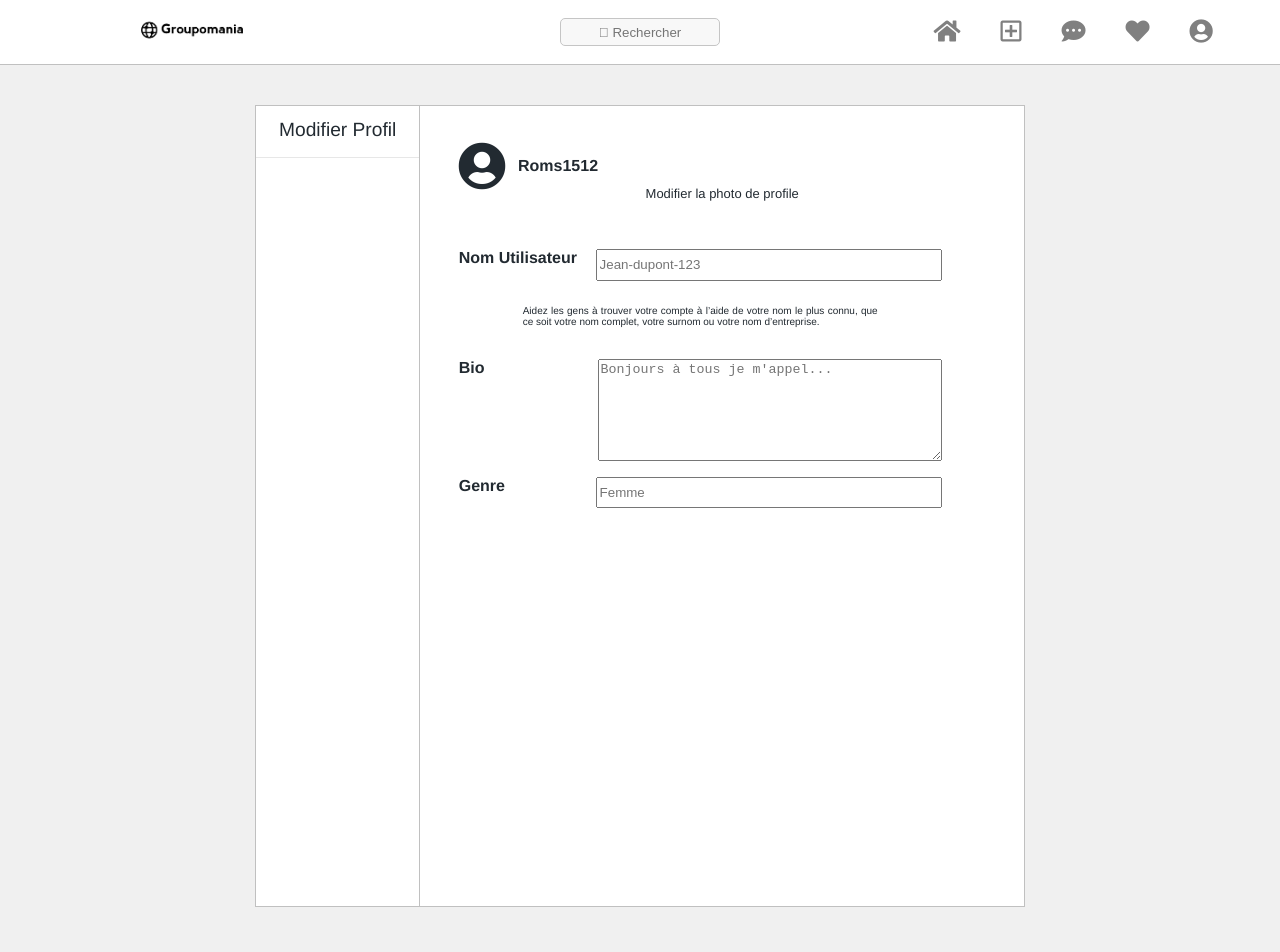
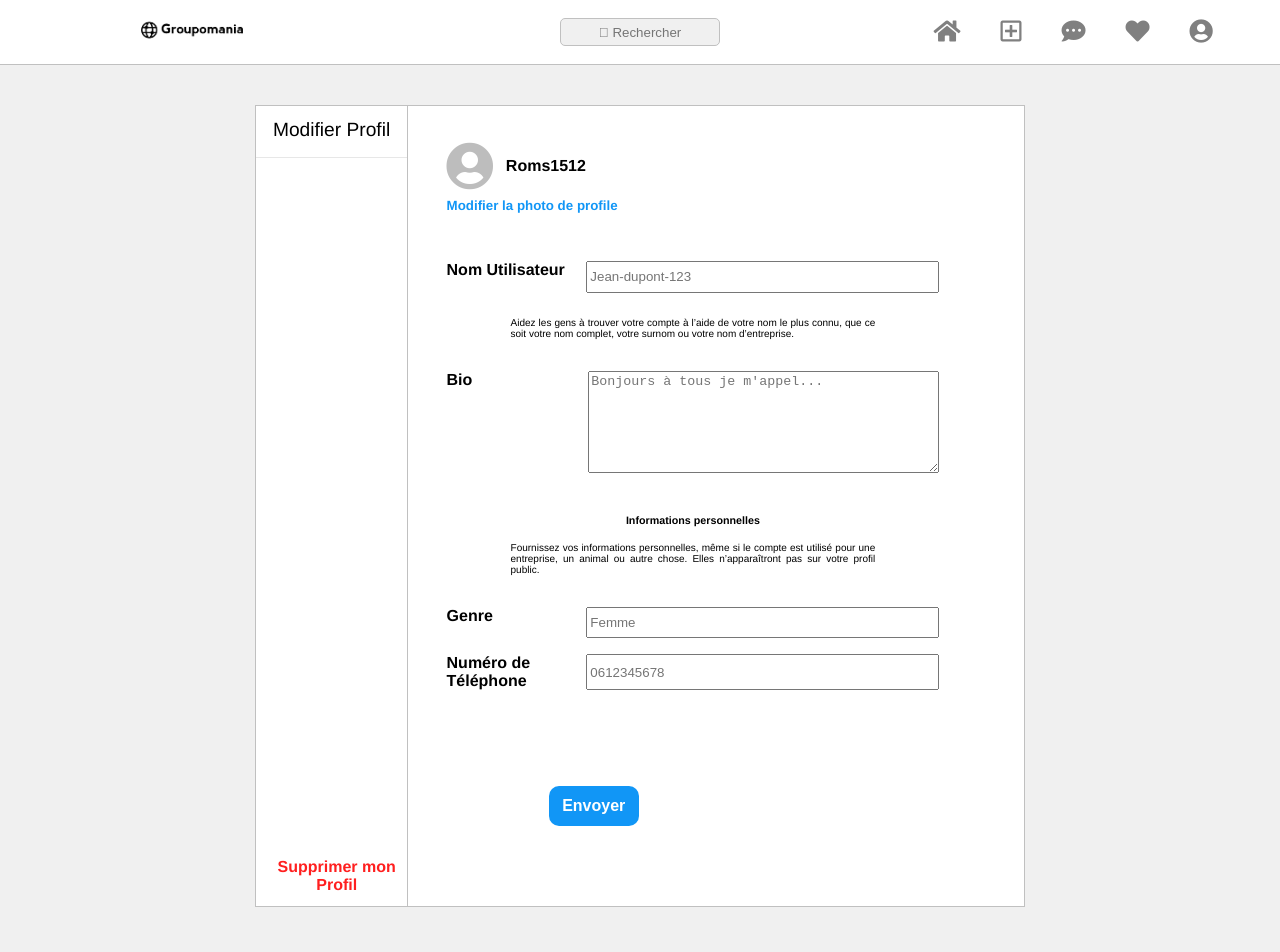
Before and after one commit to Roms1512/LavaurRomain_7_19-07-2021, a Vue app in the folder groupomania/: page /setting in a window 1280 px wide. Shown: the top 952 px of the page. Built offline with nearby package versions, Linux system fonts and the light colour scheme.

Commit message:
commit-7
Avancer sur le Front :
- Création de Variable SCSS
- Mise en Place du "Genre" et du "Numéro de Téléphone" dans le formulaire

```diff
--- a/groupomania/public/index.html
+++ b/groupomania/public/index.html
@@ -14,6 +14,7 @@
     </noscript>
     <div id="app"></div>
     <style>
+
       body {
         margin: 0;
         padding: 0;
--- a/groupomania/src/App.vue
+++ b/groupomania/src/App.vue
@@ -21,23 +21,26 @@
 
 
 <style lang="scss">
+$couleur-lien: rgb(17,150,246);
+$border: 1px solid rgb(192, 192, 192);
+$couleur-bg-1: rgb(255, 255, 255);
+$couleur-bg-2: rgba(224, 224, 224, 0.472);
+$border-secondaire:1px solid rgb(231, 231, 231);
+
 #app {
   font-family: Avenir, Helvetica, Arial, sans-serif;
   -webkit-font-smoothing: antialiased;
   -moz-osx-font-smoothing: grayscale;
   text-align: center;
-  color: #222a31;
 }
-
-
 
 #nav {
   display: flex;
   align-items: center;
   justify-content: space-between;
   height: 8vh;
-  border-bottom: 1px solid rgb(192, 192, 192);
-  background: rgb(255, 255, 255);
+  border-bottom: $border;
+  background: $couleur-bg-1;
   .logo {
     width: 30%;
     img {
@@ -51,9 +54,9 @@
       height: 3vh;
       width: 12vw;
       text-align: center;
-      border: 1px solid rgb(197, 197, 197);
+      border: $border;
       border-radius: 5px;
-      background: rgb(248, 248, 248);
+      background: $couleur-bg-2;
     }
     .search {
       position: absolute ;
--- a/groupomania/src/components/Forum.vue
+++ b/groupomania/src/components/Forum.vue
@@ -14,20 +14,6 @@ export default {
 }
 </script>
 
-<!-- Add "scoped" attribute to limit CSS to this component only -->
 <style scoped lang="scss">
-h3 {
-  margin: 40px 0 0;
-}
-ul {
-  list-style-type: none;
-  padding: 0;
-}
-li {
-  display: inline-block;
-  margin: 0 10px;
-}
-a {
-  color: #42b983;
-}
+
 </style>
--- a/groupomania/src/components/Friend.vue
+++ b/groupomania/src/components/Friend.vue
@@ -22,6 +22,12 @@ export default {
 </script>
 
 <style lang="scss">
+$couleur-titre-secondaire: rgb(192, 192, 192);
+$couleur-bg-2: rgba(224, 224, 224, 0.472);
+$if-hover: 3px solid rgba(189, 189, 189, 0.794);
+$if-active: 3px solid rgb(97, 97, 97);
+$couleur-icon-utilisateur: rgba(189, 189, 189);
+
 .friends {
   .friend {
       padding-top: 1.2vh;
@@ -32,6 +38,7 @@ export default {
       align-items: center;
         i {
           font-size: xxx-large;
+          color: $couleur-icon-utilisateur;
         }
         .name {
             height: 5vh;
@@ -40,15 +47,19 @@ export default {
             margin: 2px;
           }
           .status {
-            color: rgb(192, 192, 192);
+            color: $couleur-titre-secondaire;
           }
         }
     &:hover{
       cursor: pointer;
+      background: $couleur-bg-2;
+      border-left: $if-hover;
     }
   }
+
   .friend-active {
-    background: rgba(194, 194, 194, 0.555);
+    border-left: $if-active;
+    background: $couleur-bg-2;
   }
 }
 </style>
--- a/groupomania/src/components/Parametre/Content_Modify.vue
+++ b/groupomania/src/components/Parametre/Content_Modify.vue
@@ -10,7 +10,7 @@
         <p class="modification-photo">Modifier la photo de profile</p>
       </div>
       <!-- Formulaire de Modification -->
-      <form action="" class="formulaire">
+      <form method="post" action="" class="formulaire">
         <!-- Nom Utilisateur -->
         <div class="pseudo">
           <label for="name">Nom Utilisateur</label>
@@ -22,11 +22,21 @@
           <label for="bio">Bio</label>
           <textarea name="bio" placeholder="Bonjours à tous je m'appel..."/>
         </div>
+        <h6>Informations personnelles</h6>
+          <p class="info">Fournissez vos informations personnelles, même si le compte est utilisé pour une entreprise, un animal ou autre chose. Elles n’apparaîtront pas sur votre profil public.</p>
         <!-- Genre -->
         <div class="genre">
           <label for="genre">Genre</label>
           <input type="text" maxlength="5" name="genre" placeholder="Femme"/>
         </div>
+        <!-- Téléphone -->
+        <div class="telephone">
+          <label for="tel">Numéro de Téléphone</label>
+          <input type="tel" name="tel" placeholder="0612345678"/>
+        </div>
+
+        <!-- Boutton Envoyer -->
+        <button class="envoyer-formulaire">Envoyer</button>
       </form>
     </div>
   </div>
@@ -44,6 +54,9 @@ export default {
 </script>
 
 <style lang="scss">
+$couleur-lien: rgb(17,150,246);
+$couleur-icon-utilisateur: rgba(189, 189, 189);
+
 #content-modify {
   .picture, .formulaire {
     margin: 6vh 3vw;
@@ -59,6 +72,7 @@ export default {
         margin: 0;
       }
       i {
+        color: $couleur-icon-utilisateur;
         font-size: xxx-large;
         padding-right: 1vw;
       }
@@ -68,7 +82,11 @@ export default {
     }
     .modification-photo {
       margin: 0;
-      font-size: small;
+      padding-top: 1.5vh;
+      font-size: smaller;
+      font-weight: bold;
+      color: $couleur-lien;
+      text-align: left;
       &:hover {
         cursor: pointer;
       }
@@ -78,7 +96,7 @@ export default {
     display: flex;
     flex-direction: column;
     width: 80%;
-    .pseudo, .biographie, .genre {
+    .pseudo, .biographie, .genre, .telephone {
       display: flex;
       justify-content: space-between;
       margin-bottom: 2vh;
@@ -104,7 +122,32 @@ export default {
         height: 12vh;
       }
     }
-
+    .telephone {
+      label {
+        text-align: left;
+        width: 28%;
+      }
+    }
+    h6 {
+      margin-bottom: 1vh;
+    }
+    // Boutton Envoyer
+    .envoyer-formulaire {
+      position: relative;
+      left: 8vw;
+      top: 10vh;
+      width: 7vw;
+      height: 5vh;
+      border: none;
+      border-radius: 10px;
+      font-size: medium;
+      font-weight: bold;
+      color: white;
+      background: $couleur-lien;
+      &:hover {
+        cursor: pointer;
+      }
+    }
   }
 }
 </style>
--- a/groupomania/src/components/Parametre/Modify_User.vue
+++ b/groupomania/src/components/Parametre/Modify_User.vue
@@ -1,6 +1,8 @@
 <template>
   <div id="modify">
-    <p class="modify">Modifier Profil</p>
+    <div class="modify">
+      <p>Modifier Profil</p>
+    </div>
   </div>
 </template>
 
@@ -11,18 +13,29 @@ export default {
 </script>
 
 <style lang="scss">
+$border-secondaire:1px solid rgb(231, 231, 231);
+$couleur-bg-2: rgba(224, 224, 224, 0.472);
+$if-hover: 3px solid rgba(189, 189, 189, 0.794);
+$if-active: 3px solid rgb(97, 97, 97);
+
 #modify {
-  padding-top:1.4vh;
-  height: 5vh;
-  border-bottom: 1px solid rgb(231, 231, 231);
+  border-bottom: $border-secondaire;
   .modify {
-    font-size: larger;
-    margin: 0.2vh;
-  }
+    padding-top:1.4vh;
+    height: 5vh;
+    p{
+      font-size: larger;
+      margin: 0.2vh;
+    }
   &:hover {
     cursor: pointer;
-    background: rgba(224, 224, 224, 0.472);
-    border-left: 2px solid rgb(167, 167, 167);
+    background: $couleur-bg-2;
+    border-left: $if-hover;
+  }
+  }
+  .modify-active {
+    background: $couleur-bg-2;
+    border: $if-active;
   }
 }
 </style>
--- a/groupomania/src/store/index.js
+++ b/groupomania/src/store/index.js
@@ -3,6 +3,9 @@ import { createStore } from 'vuex'
 export default createStore({
   state: {
     utilisateur: 'Roms1512',
+    genre: 'Homme',
+    telephone: '0603744993',
+    bio: 'Je suis Romain, Développeur Freelance',
     user: 'Leny_Laurenti',
     status: 'En Ligne'
   },
--- a/groupomania/src/views/Message.vue
+++ b/groupomania/src/views/Message.vue
@@ -38,18 +38,21 @@
 </template>
 
 <style lang="scss">
+$border: 1px solid rgb(192, 192, 192);
+$couleur-bg-1: rgb(255, 255, 255);
+
 #message {
   .message {
     margin: 5vh auto;
     width: 60vw;
     height: 81vh;
-    border: 1px solid rgb(192, 192, 192);
-    background: rgb(255, 255, 255);
+    border: $border;
+    background: $couleur-bg-1;
     .utilisateur {
       position: relative;
       width: 100%;
       height: 7vh;
-      border-bottom: 1px solid rgb(192, 192, 192);
+      border-bottom: $border;
       display: flex;
       align-items: center;
       justify-content: center;
@@ -65,7 +68,7 @@
     .utilisateur-friends {
       width: 30%;
       height: 74vh;
-      border-right: 1px solid black;
+      border-right: $border;
       overflow: scroll;
     }
   }
--- a/groupomania/src/views/Setting.vue
+++ b/groupomania/src/views/Setting.vue
@@ -3,6 +3,8 @@
     <div class="setting">
       <div class="parametre">
         <ModifyUser/>
+
+        <p class="delete-profile">Supprimer mon Profil</p>
       </div>
       <div class="sous-parametre">
         <ContentModify/>
@@ -28,6 +30,10 @@ export default {
 </script>
 
 <style lang="scss">
+$couleur-suppression: rgb(255, 31, 31);
+$border: 1px solid rgb(192, 192, 192);
+$couleur-bg-1: rgb(255, 255, 255);
+
 #setting {
   .setting {
     display: flex;
@@ -35,12 +41,23 @@ export default {
     margin: 5vh auto;
     width: 60vw;
     height: 100vh;
-    border: 1px solid rgb(192, 192, 192);
-    background: rgb(255, 255, 255);
+    border: $border;
+    background: $couleur-bg-1;
     .parametre {
+      position: relative;
       width: 30%;
       height: 100%;
-      border-right: 0.5px solid rgb(192, 192, 192);
+      border-right: $border;
+      .delete-profile {
+        position: absolute;
+        font-weight: bold;
+        color: $couleur-suppression;
+        top: 92vh;
+        left: 0.8vw;
+        &:hover {
+          cursor: pointer;
+        }
+      }
     }
     .sous-parametre {
       overflow: scroll;
```
